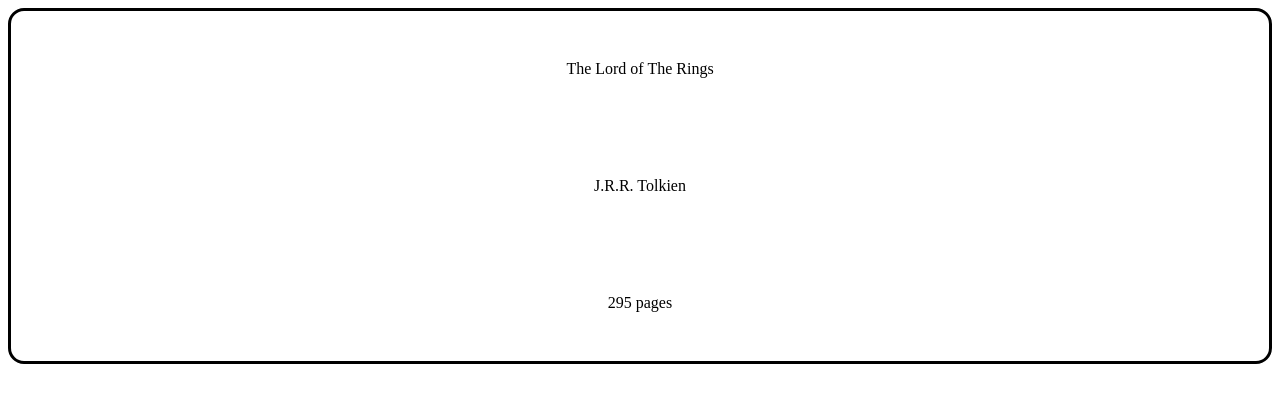
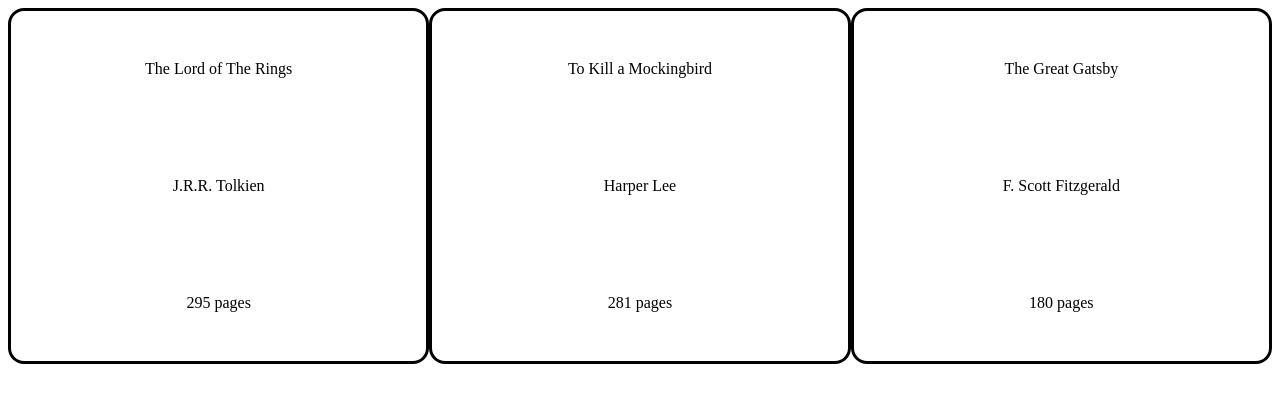
Before and after one commit to 54MU31M00R3/library, a plain HTML site: page index.html in a window 1280 px wide. Drawn offline with Linux system fonts and the light colour scheme.

Commit message:
Add function to display books and filler data

```diff
--- a/myscript.js
+++ b/myscript.js
@@ -1,4 +1,25 @@
-const myLibrary = [];
+const myLibrary = [
+    {
+        id: "123e4567-e89b-12d3-a456-426614174002",
+        title: "To Kill a Mockingbird",
+        author: "Harper Lee",
+        pages: 281,
+        read: "read",
+        info: function () {
+          console.log(`${this.title} by ${this.author}, ${this.pages} pages, ${this.read}`);
+        }
+      },
+      {
+        id: "123e4567-e89b-12d3-a456-426614174003",
+        title: "The Great Gatsby",
+        author: "F. Scott Fitzgerald",
+        pages: 180,
+        read: "unread",
+        info: function () {
+          console.log(`${this.title} by ${this.author}, ${this.pages} pages, ${this.read}`);
+        }
+      }
+];
 
 function Book(title, author, pages, read){
 
@@ -23,5 +44,25 @@
 };
 
 function displayBooks() {
+    const container = document.querySelector(".card-container")
 
-}
+    myLibrary.forEach((book) => {
+        const card = document.createElement("div");
+        card.className = "card"
+        container.appendChild(card);
+
+        const title = document.createElement("div");
+        title.textContent = book.title;
+        card.appendChild(title);
+
+        const author = document.createElement("div");
+        author.textContent = book.author;
+        card.appendChild(author);
+
+        const pages = document.createElement("div");
+        pages.textContent = `${book.pages} pages`;
+        card.appendChild(pages);
+    });
+};
+
+displayBooks();
--- a/styles.css
+++ b/styles.css
@@ -1,7 +1,7 @@
 .card-container {
     display: grid;
     grid-auto-flow: column;
-    grid-template-columns: repeat(auto-fit, minmax(300px, 1fr));
+    grid-template-columns: repeat(auto-fit, minmax(250px, 1fr));
 }
 
 .card {
```
